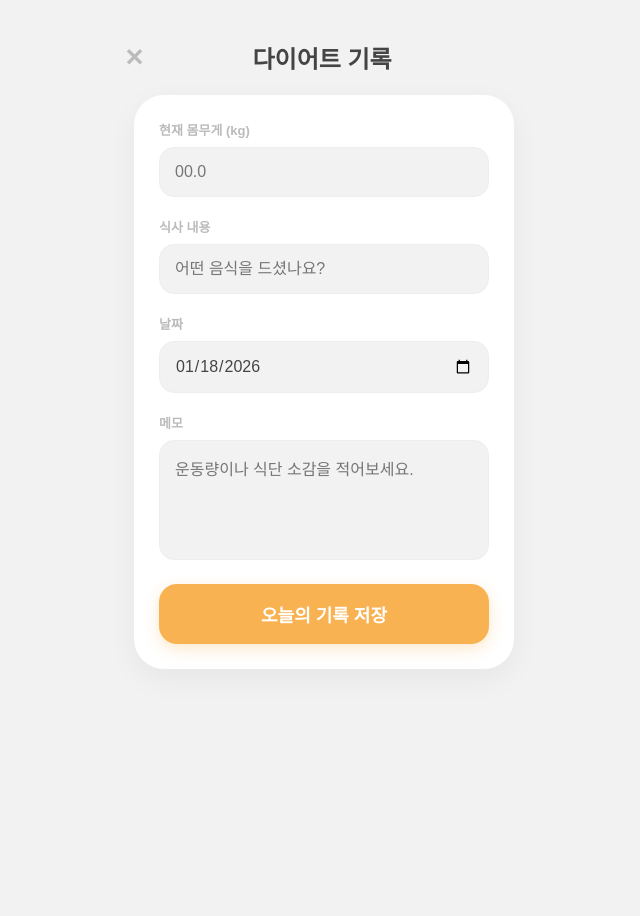
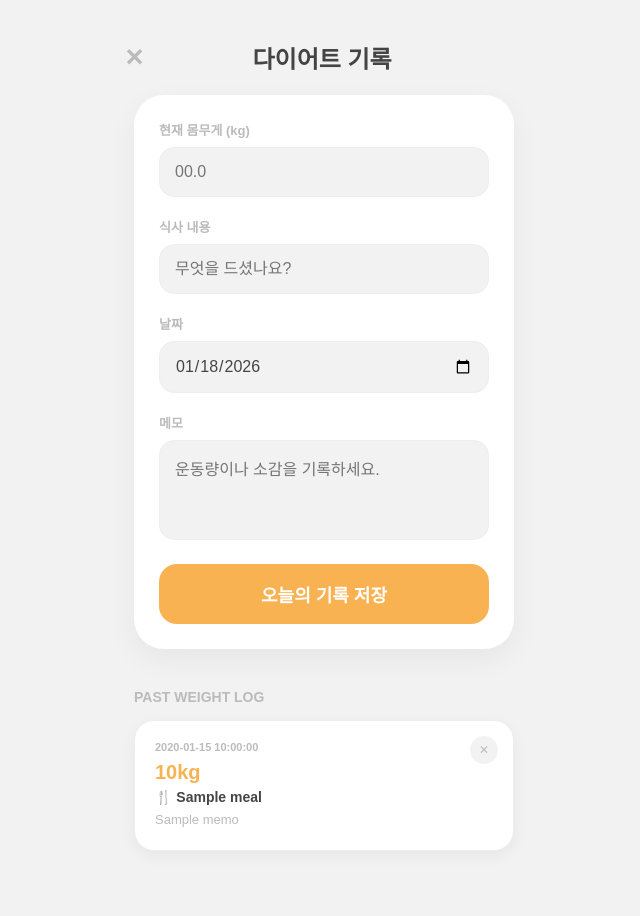
Before and after one commit to wealthsmurf/ADHdiary, a FastAPI app: template templates/diet.html in a window 1280 px wide. Shown: the whole page, without its empty margins (316-956 px from the left). Before the commit the page ends 669 px from the top, so only its background shows below. Run offline with FastAPI, Linux system fonts and the light colour scheme; the template is opened without the code that fills it: most values are stand-ins (such as "Sample title", 1, 10 or a date in 2020).

Commit message:
Update diet.html

```diff
--- a/templates/diet.html
+++ b/templates/diet.html
@@ -6,7 +6,6 @@
     <title>다이어트 기록 - ADHDIARY</title>
     <style>
         :root {
-            /* 라이트모드 변수 */
             --bg-color: #F2F2F2;
             --card-bg: #FFFFFF;
             --text-main: #444444;
@@ -15,7 +14,6 @@
             --adhd-orange: #F9B252;
         }
 
-        /* 다크모드 변수 */
         body.dark-mode {
             --bg-color: #121212;
             --card-bg: #1E1E1E;
@@ -28,6 +26,7 @@
             margin: 0; padding: 0; font-family: 'Apple SD Gothic Neo', sans-serif;
             background-color: var(--bg-color); display: flex; flex-direction: column; align-items: center;
             color: var(--text-main); transition: background-color 0.3s, color 0.3s;
+            min-height: 100vh; padding-bottom: 50px;
         }
 
         .header { width: 90%; max-width: 400px; margin-top: 40px; display: flex; align-items: center; justify-content: space-between; }
@@ -37,7 +36,7 @@
         .form-card {
             background: var(--card-bg); width: 90%; max-width: 380px; margin-top: 20px;
             border-radius: 30px; padding: 25px; box-shadow: 0 10px 30px rgba(0,0,0,0.05);
-            box-sizing: border-box; transition: background-color 0.3s;
+            box-sizing: border-box; margin-bottom: 40px;
         }
 
         .input-label { font-size: 13px; color: var(--text-sub); font-weight: bold; margin-bottom: 8px; display: block; }
@@ -46,18 +45,40 @@
             width: 100%; padding: 15px; border-radius: 15px; border: 1px solid var(--border-color);
             background: var(--bg-color); color: var(--text-main); font-size: 16px;
             margin-bottom: 20px; box-sizing: border-box; outline: none; font-family: inherit;
-            transition: border-color 0.2s, background-color 0.3s;
         }
-        input:focus, textarea:focus { border-color: var(--adhd-orange); }
+        input:focus { border-color: var(--adhd-orange); }
 
-        textarea { height: 120px; resize: none; }
+        textarea { height: 100px; resize: none; }
 
         .save-btn {
             width: 100%; height: 60px; background-color: var(--adhd-orange);
             color: white; border-radius: 18px; border: none;
             font-size: 18px; font-weight: bold; cursor: pointer;
-            box-shadow: 0 5px 15px rgba(249, 178, 82, 0.3);
         }
+
+        /* --- 리스트 영역 --- */
+        .history-section { width: 90%; max-width: 380px; }
+        .history-title { font-size: 14px; font-weight: bold; color: var(--text-sub); margin-bottom: 15px; }
+
+        .history-item {
+            background: var(--card-bg); border-radius: 20px; padding: 20px; margin-bottom: 15px;
+            box-shadow: 0 5px 15px rgba(0,0,0,0.05); position: relative;
+            border: 1px solid var(--border-color);
+        }
+
+        /* 삭제 버튼 */
+        .delete-btn {
+            position: absolute; top: 15px; right: 15px; background: var(--bg-color);
+            border: none; width: 28px; height: 28px; border-radius: 50%;
+            display: flex; align-items: center; justify-content: center;
+            cursor: pointer; font-size: 12px; color: var(--text-sub); transition: 0.2s;
+        }
+        .delete-btn:hover { background: #FFEDED; color: #FF4D4D; }
+
+        .history-item .date { font-size: 11px; color: var(--text-sub); margin-bottom: 8px; font-weight: bold; }
+        .history-item .weight-display { font-size: 20px; font-weight: 900; color: var(--adhd-orange); margin-bottom: 5px; }
+        .history-item .meal-display { font-size: 14px; font-weight: bold; margin-bottom: 5px; }
+        .history-item .memo-display { font-size: 13px; color: var(--text-sub); line-height: 1.5; }
     </style>
 </head>
 <body>
@@ -74,25 +95,42 @@
             <input type="number" step="0.1" name="weight" placeholder="00.0" required>
 
             <label class="input-label">식사 내용</label>
-            <input type="text" name="meal" placeholder="어떤 음식을 드셨나요?" required>
+            <input type="text" name="meal" placeholder="무엇을 드셨나요?" required>
 
             <label class="input-label">날짜</label>
             <input type="date" name="date" id="todayDate" required>
 
             <label class="input-label">메모</label>
-            <textarea name="memo" placeholder="운동량이나 식단 소감을 적어보세요."></textarea>
+            <textarea name="memo" placeholder="운동량이나 소감을 기록하세요."></textarea>
 
             <button type="submit" class="save-btn">오늘의 기록 저장</button>
         </form>
     </div>
 
+    <div class="history-section">
+        <div class="history-title">PAST WEIGHT LOG</div>
+        {% for r in my_records %}
+        <div class="history-item">
+            <form action="/delete_diet/{{ r.id }}" method="post" onsubmit="return confirm('이 기록을 삭제하시겠습니까?');">
+                <button type="submit" class="delete-btn">✕</button>
+            </form>
+
+            <div class="date">{{ r.date }}</div>
+            <div class="weight-display">{{ r.weight }}kg</div>
+            <div class="meal-display">🍴 {{ r.meal }}</div>
+            {% if r.memo %}
+            <div class="memo-display">{{ r.memo }}</div>
+            {% endif %}
+        </div>
+        {% else %}
+        <p style="text-align: center; color: var(--text-sub); font-size: 13px;">아직 기록이 없습니다.</p>
+        {% endfor %}
+    </div>
+
     <script>
-        // 1. 다크모드 동기화
         if (localStorage.getItem('darkMode') === 'true') {
             document.body.classList.add('dark-mode');
         }
-
-        // 2. 오늘 날짜 자동 설정
         document.getElementById('todayDate').value = new Date().toISOString().substring(0, 10);
     </script>
 </body>
```
